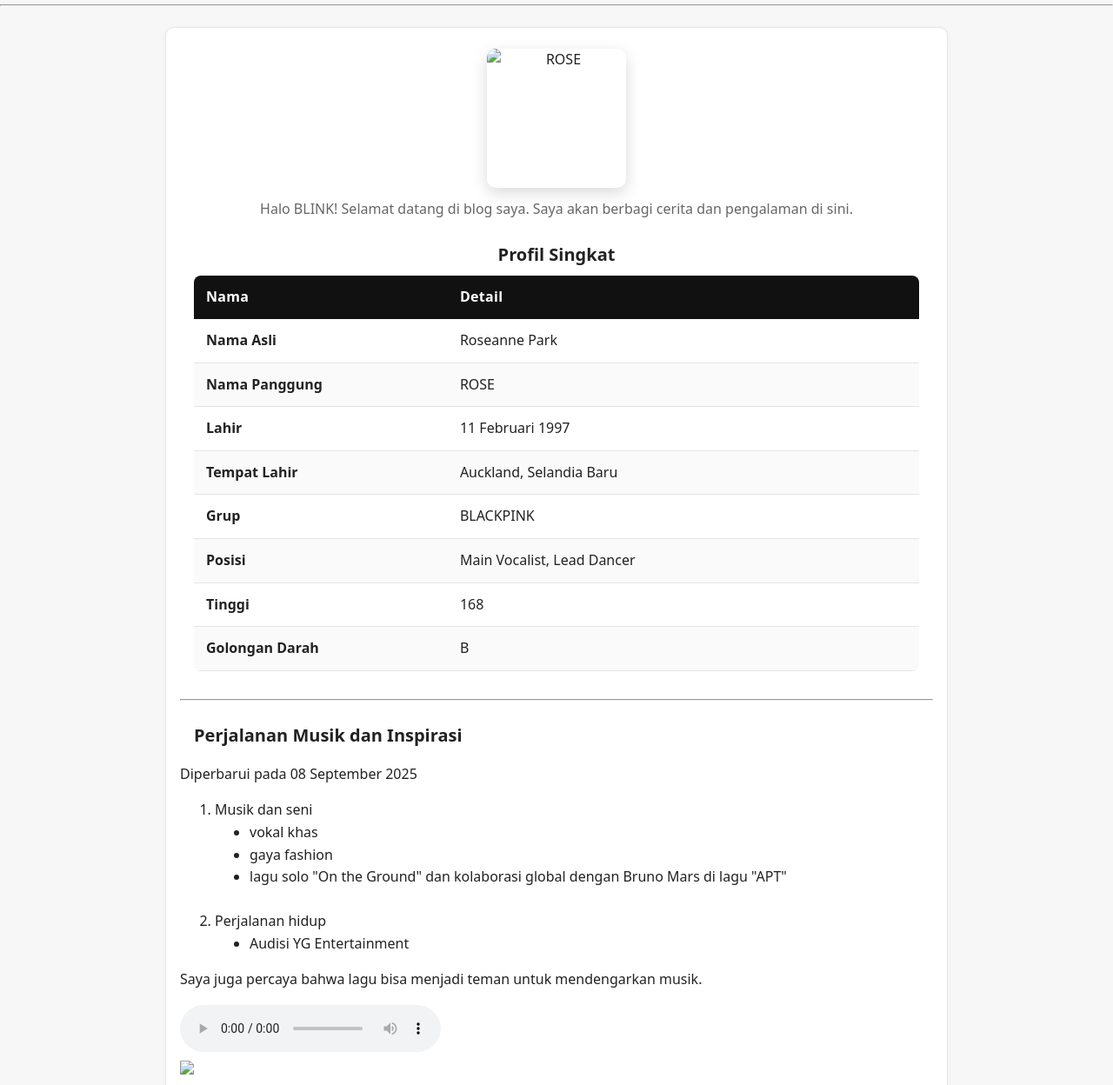
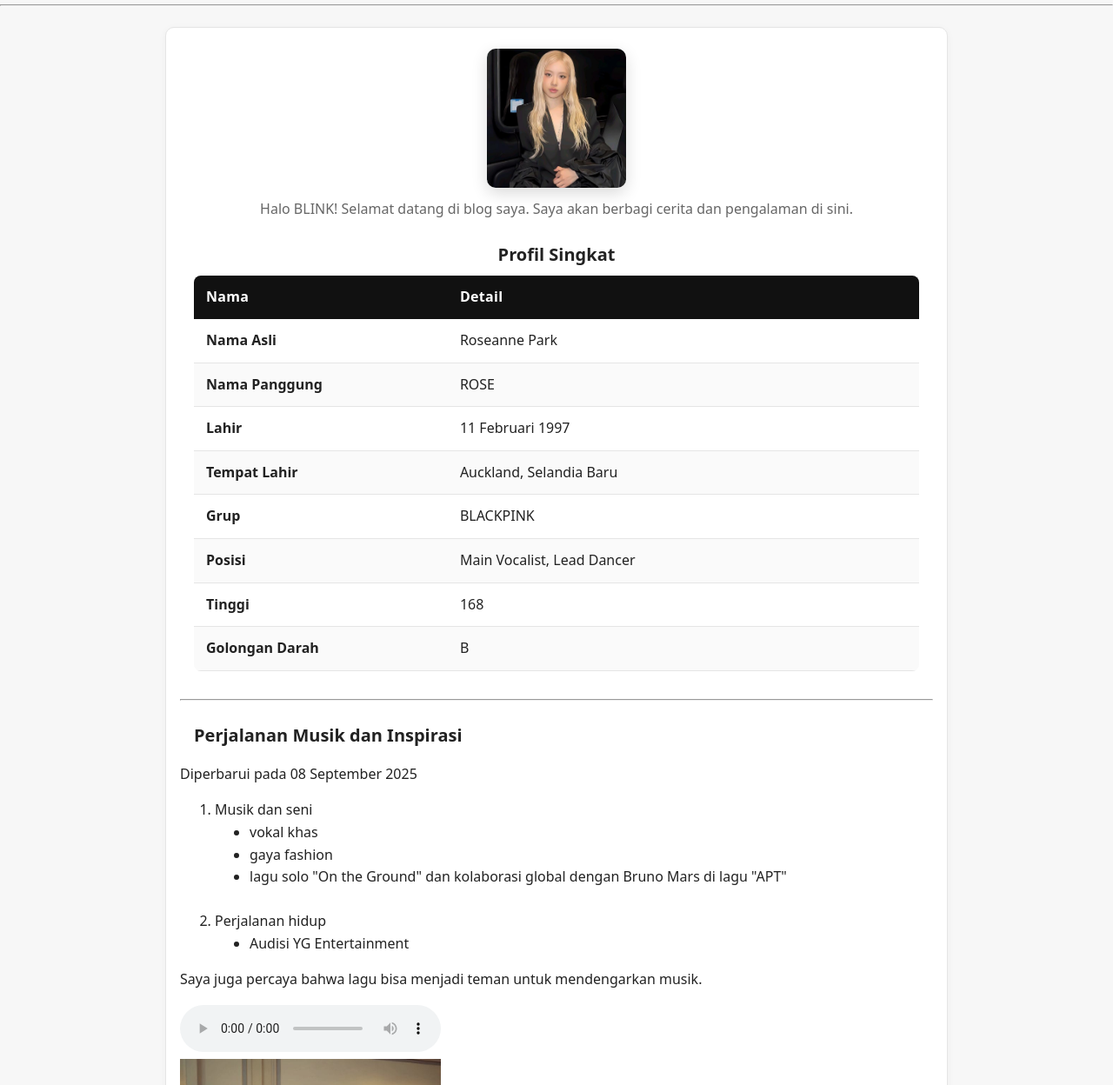
Before and after one commit to nasyasyafira30-source/blog-, a plain HTML site: page index.html in a window 1280 px wide. Shown: the part 48-1296 px from the top of the page at 87% size. Drawn offline with Linux system fonts and the light colour scheme.

Commit message:
Update index.html

```diff
--- a/index.html
+++ b/index.html
@@ -113,7 +113,7 @@
   <main class="container">
     <section class="hero">
       <!-- Ganti src di bawah dengan lokasi gambarmu -->
-      <img src="images/park.jpg" alt="ROSE">
+      <img src="park/park.jpg" alt="ROSE">
       <p class="intro">Halo BLINK! Selamat datang di blog saya. Saya akan berbagi cerita dan pengalaman di sini.</p>
     </section>
 
@@ -190,12 +190,12 @@
       </p>
 
      <audio controls autoplay>
-      <source src="musik/APT.mp3"audio/mpeg">
+      <source src="APT.mp3"audio/mpeg">
      </audio>
 
       <div class="card">
         <!-- Ganti src di bawah dengan gambar sesuai foldermu -->
-       <img src="images/rose.jpg" style="width:300px; height: auto;">
+       <img src="rose/rose.jpg" style="width:300px; height: auto;">
       </div>
 <hr>Trying and failing is much better than not trying at all
 
```
